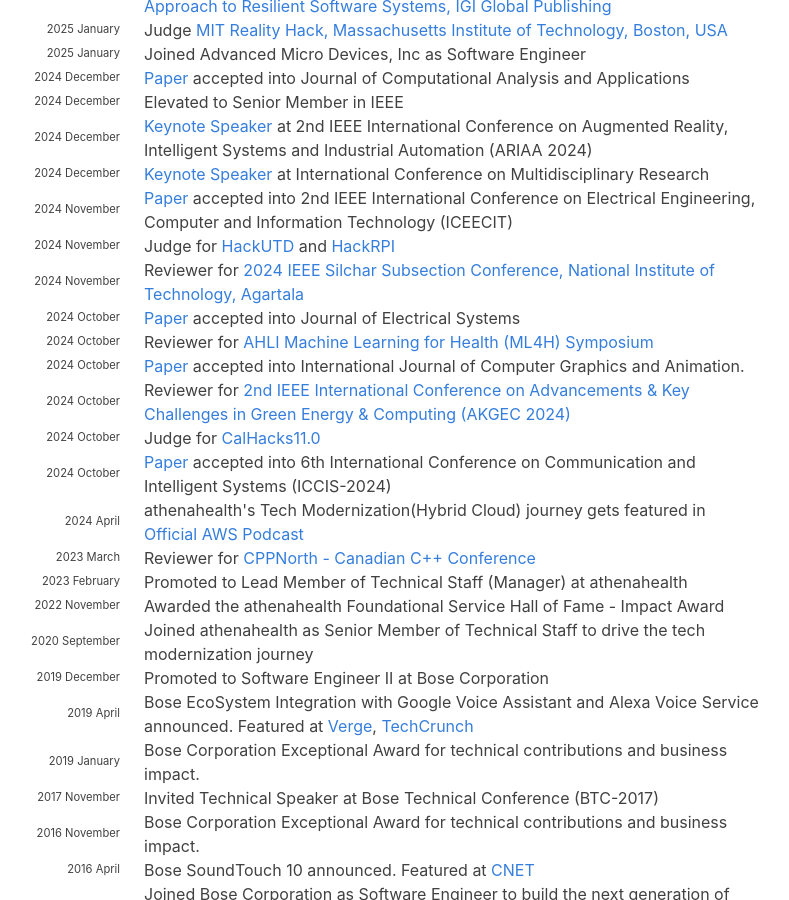
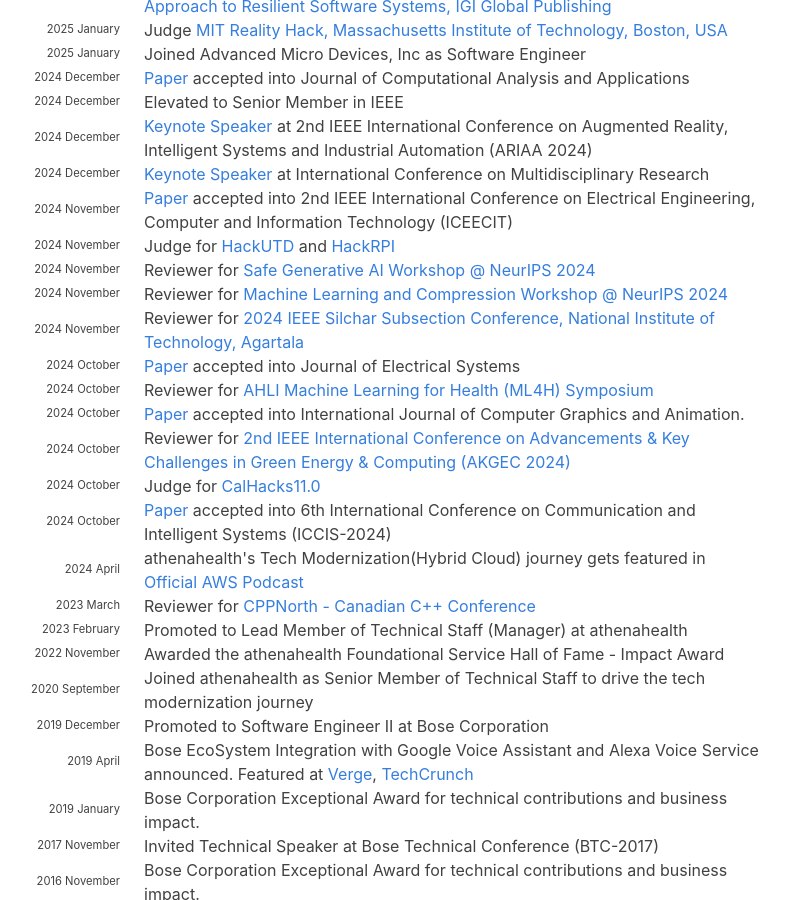
Before and after one commit to hariharanragothaman/hariharanragothaman.github.io, a Jekyll site: the page built from index.md, in a window 1280 px wide and 900 px high, scrolled down 1204 px. Shown: the whole window, without its empty margins (188-977 px from the left). Built offline with Jekyll 4.4.1, drawn with Linux system fonts in a browser that asks for light colours; nearby versions of some CDN libraries; some web fonts are replaced.

Commit message:
Polishes and Updates

```diff
--- a/_data/news.yaml
+++ b/_data/news.yaml
@@ -81,6 +81,15 @@
 
 - year: 2024
   year-extra: November
+  description: Reviewer for <a href="https://safegenaiworkshop.github.io/">Safe Generative AI Workshop @ NeurIPS 2024</a>
+
+- year: 2024
+  year-extra: November
+  description: Reviewer for <a href="https://neuralcompression.github.io/workshop24">Machine Learning and Compression Workshop @ NeurIPS 2024</a>
+
+
+- year: 2024
+  year-extra: November
   description: Reviewer for <a href="http://ieeesilcon.org.in/">2024 IEEE Silchar Subsection Conference, National Institute of Technology, Agartala</a>
 
 #-------------------------------------------- 2024 October -----------------------------------------------------------
@@ -107,6 +116,9 @@
 - year: 2024
   year-extra: October
   description: <a href="https://scrs.in/conference/iccis2024">Paper</a> accepted into 6th International Conference on Communication and Intelligent Systems (ICCIS-2024)
+
+#-------------------------------------------- 2024 --------------------------------------------------------------------
+
 
 
 - year: 2024
```
